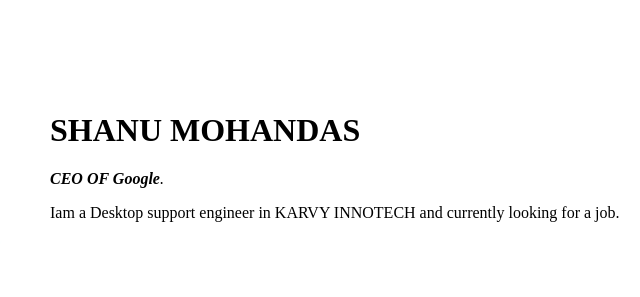
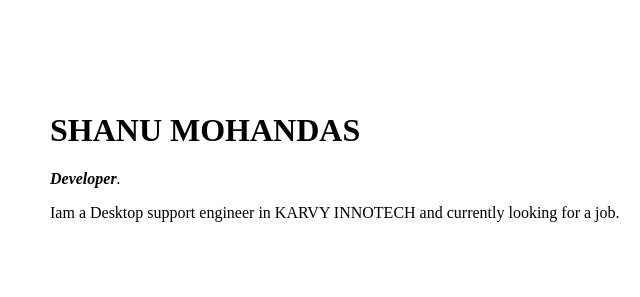
Before and after one commit to Shanu93/CV, a plain HTML site: page index.html in a window 1280 px wide. Shown: the top 297 px of the page, 267-907 px from the left. Drawn offline with Linux system fonts and the light colour scheme.

Commit message:
Update index.html

```diff
--- a/index.html
+++ b/index.html
@@ -13,7 +13,7 @@
             <td><img src="shanu.png" alt="shanu profile picture"></td>
             <td>
                 <h1>SHANU MOHANDAS</h1>
-                <p><em><strong>CEO OF Google</strong>.</em>
+                <p><em><strong>Developer</strong>.</em>
                 <p>Iam a Desktop support engineer in KARVY INNOTECH and currently looking for a
                     job.</p>
             </td>
```
